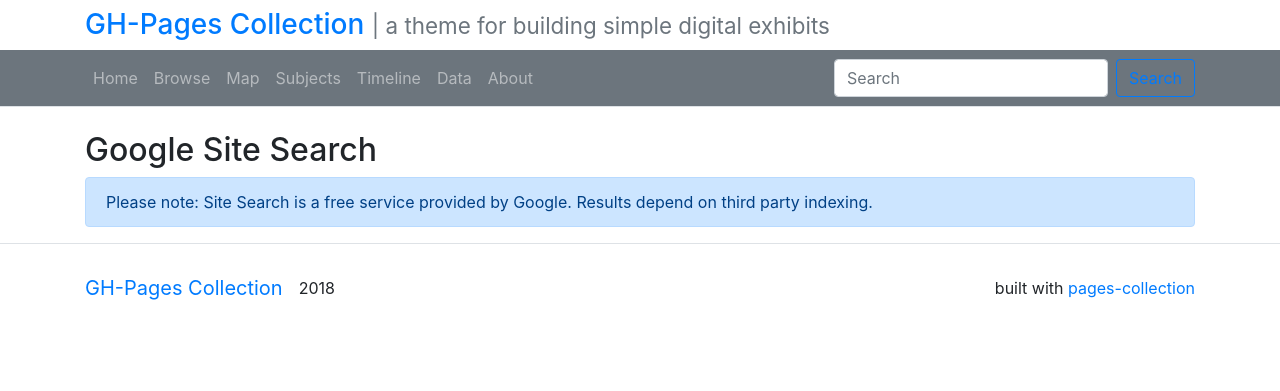
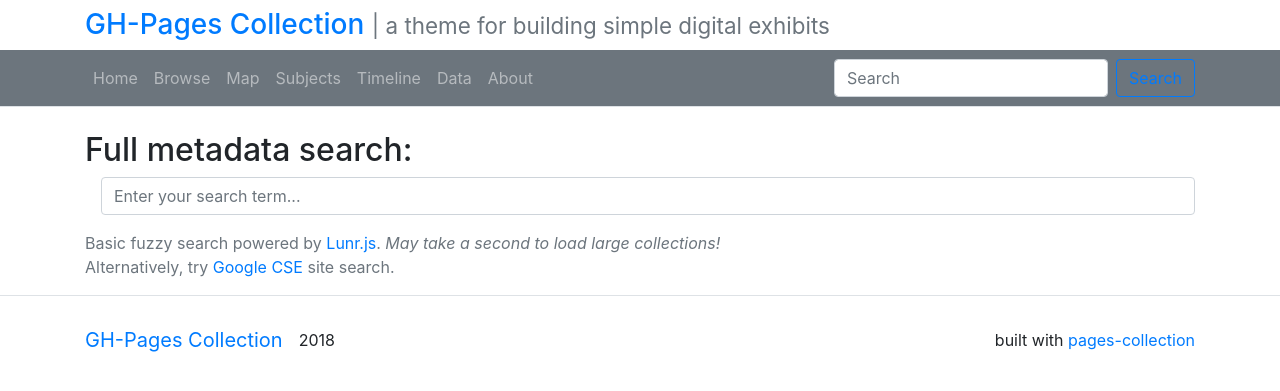
Before and after one commit to uidaholib/pages-collection, a Jekyll site: the page built from search.md, in a window 1280 px wide. Shown: the top 391 px of the page. Built offline with Jekyll 4.4.1, drawn with Linux system fonts in a browser that asks for light colours; comment, search, counter and statistics services are not loaded.

Commit message:
reorganize search, lunr default

```diff
--- a/_includes/js/lunr-js.html
+++ b/_includes/js/lunr-js.html
@@ -53,15 +57,19 @@ $(document).ready(function() {
     for (var item in result) {
       var ref = result[item].ref;
       var searchitem =
-        '<div class="">'+
-            '<h2 class="">'+
-              '<a href="{{ site.baseurl }}/browse/item.html?id=' + store[ref].indexId+'">'+store[ref].title+'</a>'+
-            '</h2>'+
-            '<p class="">Extract: '+store[ref].abstract.split(" ").splice(0,20).join(" ")+'...</p>'+
-            '<p class="">Subjects: '+store[ref].subjects+'</p>'+
-        '</div>';
+        '<tr>'+
+            '<td class="">' +
+              '<p class="h4"><a href="{{ site.baseurl }}/browse/item.html?id=' + store[ref].indexId + '">' + store[ref].title+ '</a></p>' +
+              '<p class="ml-3">' +
+              store[ref].date + '. ' +
+              store[ref].description.split(" ").splice(0,20).join(" ") + '...<br>' +
+              'Subjects: ' + store[ref].subjects.join("; ") +
+              '</p></td>' +
+        '</tr>';
       resultdiv.append(searchitem);
     }
   });
+  var queryString = window.location.search.substring(1).split("=")[1];
+  $('input#search').val(queryString);
 });
 </script>
--- a/_layouts/search.html
+++ b/_layouts/search.html
@@ -4,7 +4,12 @@ layout: page
 
 {{ content }}
 
-<div class="">
+<div class="ml-3">
     <input type="text" id="search" class="form-control" placeholder="Enter your search term...">
-    <div id="results" class=""></div>
+    <table id="results" class="table table-responsive"></table>
 </div>
+
+<div class="mt-3">
+    <p class="text-muted">Basic fuzzy search powered by <a href="https://lunrjs.com/" target="_blank">Lunr.js</a>. <em>May take a second to load large collections!</em><br>
+    Alternatively, try <a href="{{ "/google-search/" | absolute_url }}">Google CSE</a> site search.</p>
+</div>
--- a/search.md
+++ b/search.md
@@ -1,12 +1,6 @@
 ---
-layout: page
-title: Search
+title: Site Search
+layout: search
 ---
 
-## Google Site Search
-
-<div class="alert alert-primary" role="alert">
-  Please note: Site Search is a free service provided by Google. Results depend on third party indexing.
-</div>
-
-{% include google-site-search.html %}
+## Full metadata search:
```
Also changed, not shown: other parts of _includes/js/lunr-js.html (+9 -5 lines), google-search.md (added, +12 -0 lines), lunr-search.md (deleted, +0 -8 lines), assets/js/lunr.min.js (added).
